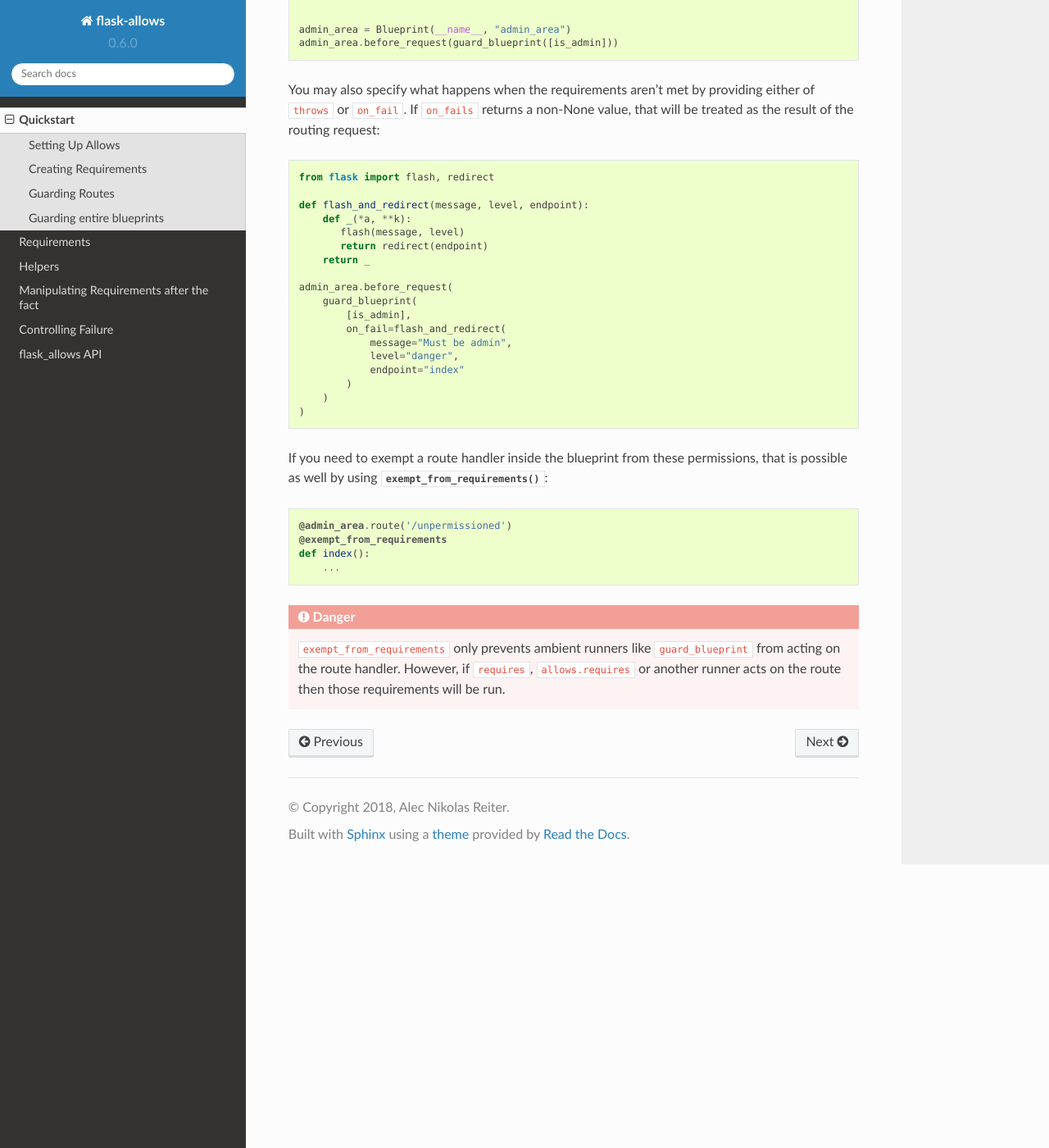
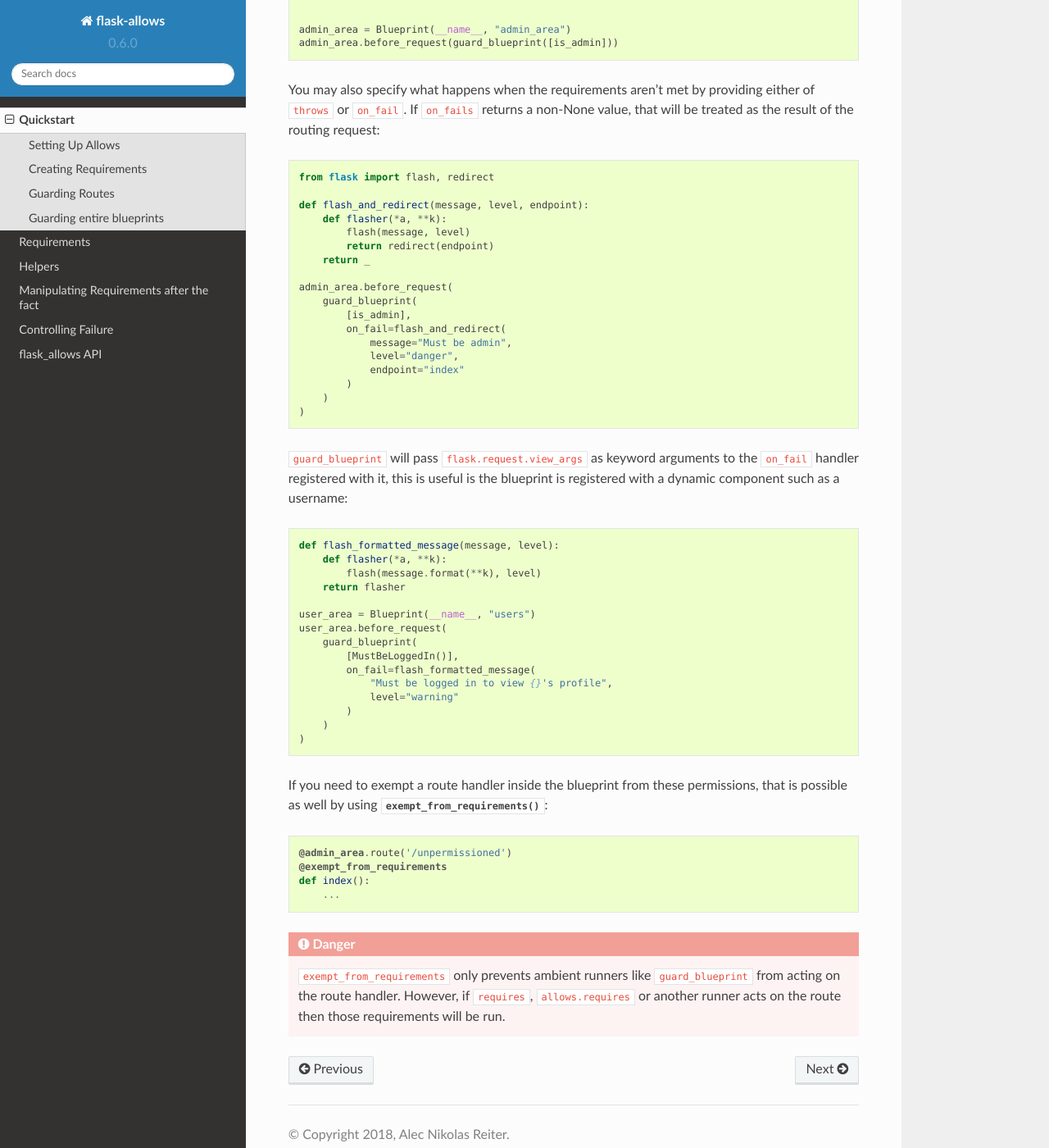
Before and after one commit to justanr/flask-allows, a Sphinx documentation site: the page built from docs/quickstart.rst, in a window 1280 px wide and 1400 px high, scrolled down 3214 px. Shown: the whole window at 82% size. Built offline with Sphinx 7.4.7 and the Read the Docs theme 2.0.0, drawn with Linux system fonts in a browser that asks for light colours.

Commit message:
Pass request.view_args to guard_blueprint's on_fail

```diff
--- a/docs/quickstart.rst
+++ b/docs/quickstart.rst
@@ -170,9 +170,9 @@ that will be treated as the result of the routing request::
     from flask import flash, redirect
 
     def flash_and_redirect(message, level, endpoint):
-        def _(*a, **k):
-           flash(message, level)
-           return redirect(endpoint)
+        def flasher(*a, **k):
+            flash(message, level)
+            return redirect(endpoint)
         return _
 
     admin_area.before_request(
@@ -185,6 +185,28 @@ that will be treated as the result of the routing request::
             )
         )
     )
+
+
+``guard_blueprint`` will pass ``flask.request.view_args`` as keyword arguments
+to the ``on_fail`` handler registered with it, this is useful is the blueprint
+is registered with a dynamic component such as a username::
+
+    def flash_formatted_message(message, level):
+        def flasher(*a, **k):
+            flash(message.format(**k), level)
+        return flasher
+
+    user_area = Blueprint(__name__, "users")
+    user_area.before_request(
+        guard_blueprint(
+            [MustBeLoggedIn()],
+            on_fail=flash_formatted_message(
+                "Must be logged in to view {}'s profile",
+                level="warning"
+            )
+        )
+    )
+
 
 If you need to exempt a route handler inside the blueprint from these
 permissions, that is possible as well by using
```
Also changed, not shown: 2 other files.
